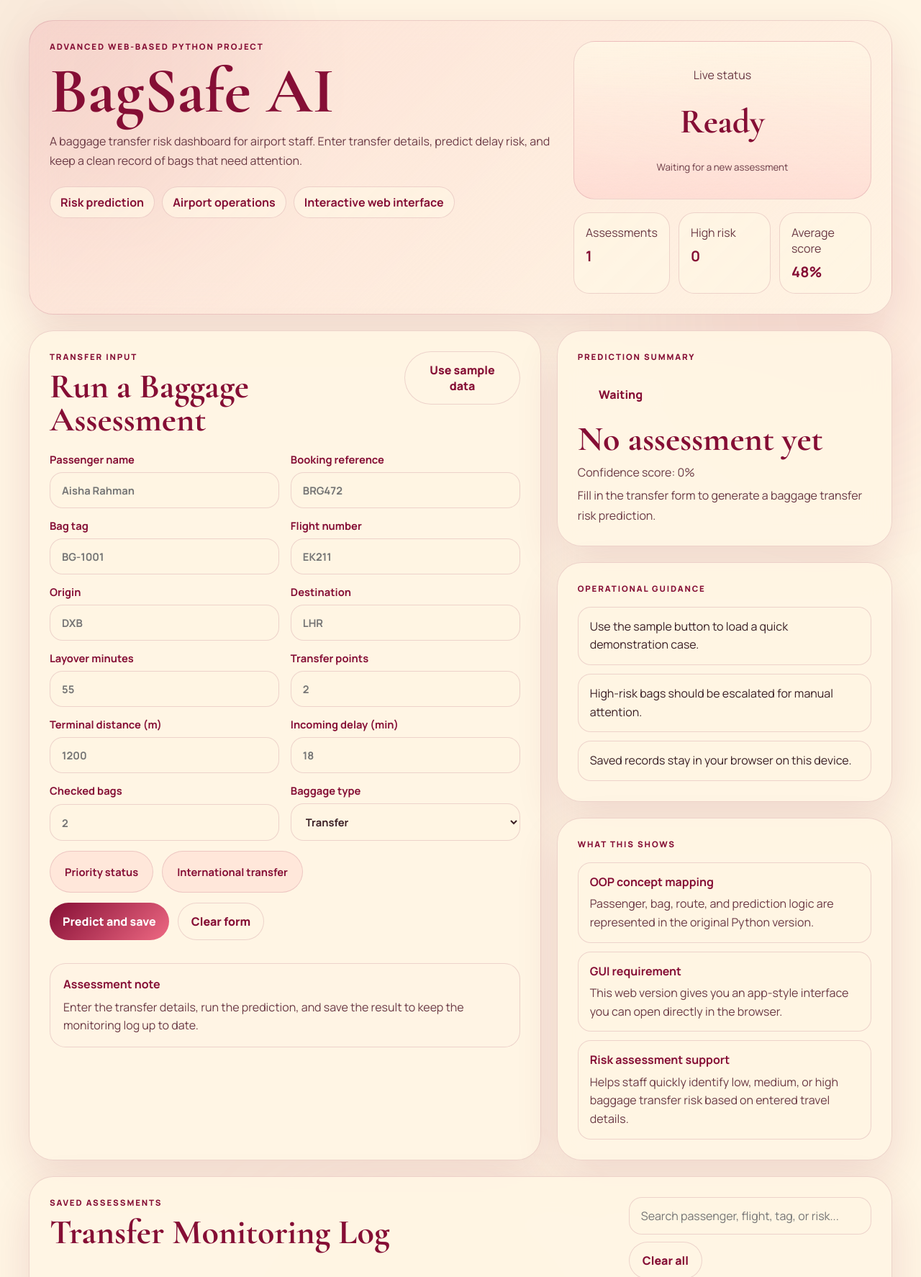
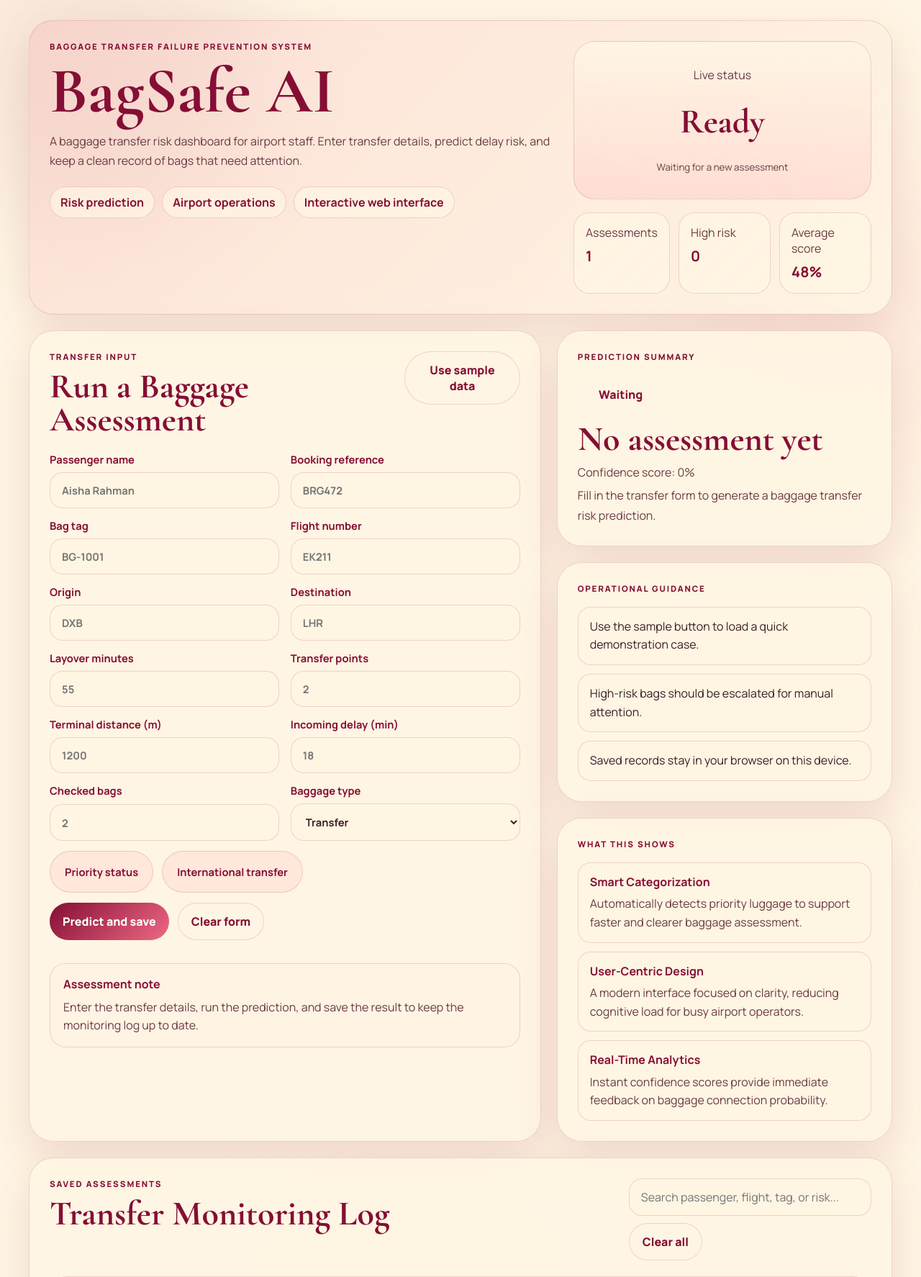
Before and after one commit to saiadd9/bagsafe-ai, a Flask app: page / in a window 1280 px wide. Shown: the top 1774 px of the page at 72% size. Run offline with Flask 3, Linux system fonts and the light colour scheme; data comes from the database, SQL or seed files in the repository.

Commit message:
describe your change

```diff
--- a/templates/index.html
+++ b/templates/index.html
@@ -21,7 +21,7 @@
       <main class="app-layout">
         <section class="hero-card card">
           <div class="hero-copy">
-            <p class="eyebrow">ADVANCED WEB-BASED PYTHON PROJECT</p>
+            <p class="eyebrow">BAGGAGE TRANSFER FAILURE PREVENTION SYSTEM</p>
             <h1>BagSafe AI</h1>
             <p class="hero-text">
               A baggage transfer risk dashboard for airport staff. Enter transfer details,
@@ -170,16 +170,16 @@
               <p class="eyebrow">What This Shows</p>
               <div class="feature-stack">
                 <article>
-                  <strong>OOP concept mapping</strong>
-                  <span>Passenger, bag, route, and prediction logic are represented in the original Python version.</span>
+                  <strong>Smart Categorization</strong>
+                  <span>Automatically detects priority luggage to support faster and clearer baggage assessment.</span>
                 </article>
                 <article>
-                  <strong>GUI requirement</strong>
-                  <span>This web version gives you an app-style interface you can open directly in the browser.</span>
+                  <strong>User-Centric Design</strong>
+                  <span>A modern interface focused on clarity, reducing cognitive load for busy airport operators.</span>
                 </article>
                 <article>
-                  <strong>Risk assessment support</strong>
-                  <span>Helps staff quickly identify low, medium, or high baggage transfer risk based on entered travel details.</span>
+                  <strong>Real-Time Analytics</strong>
+                  <span>Instant confidence scores provide immediate feedback on baggage connection probability.</span>
                 </article>
               </div>
             </section>
```
